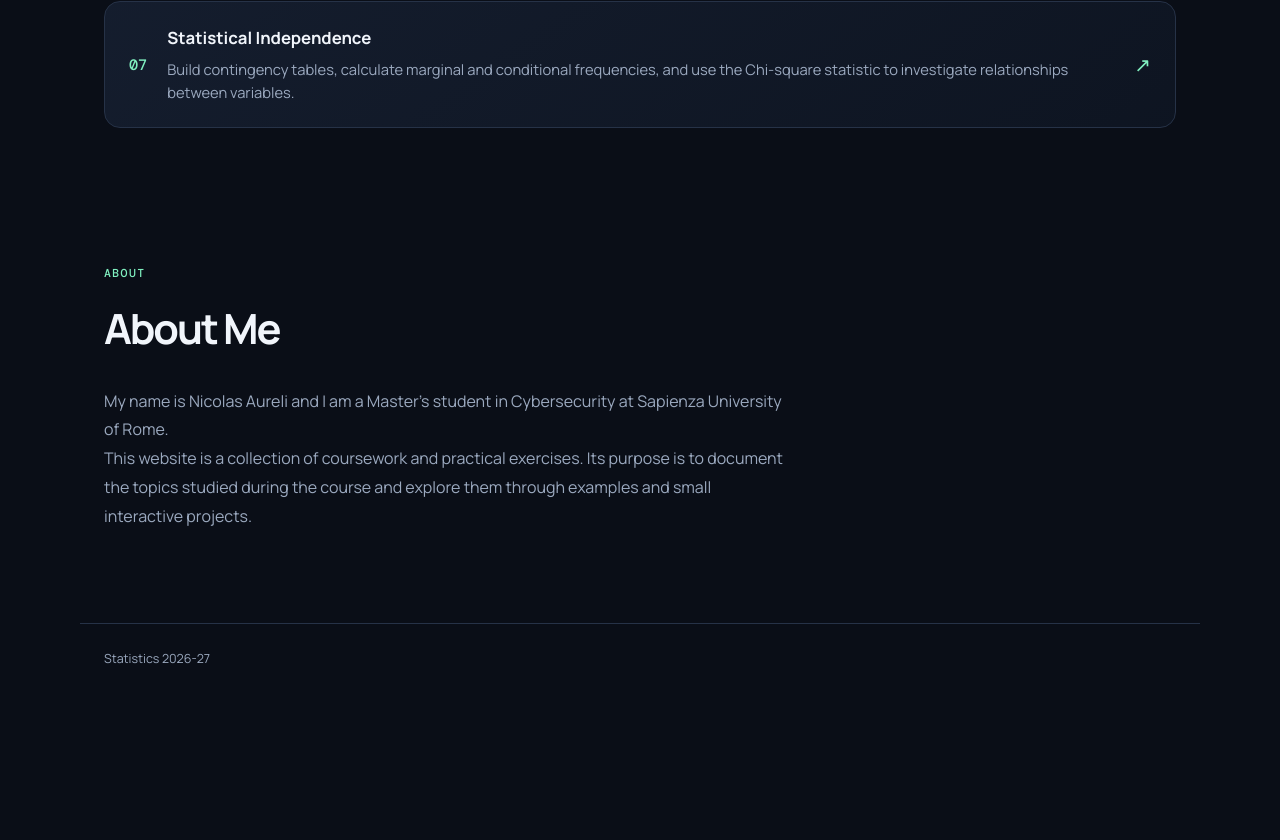
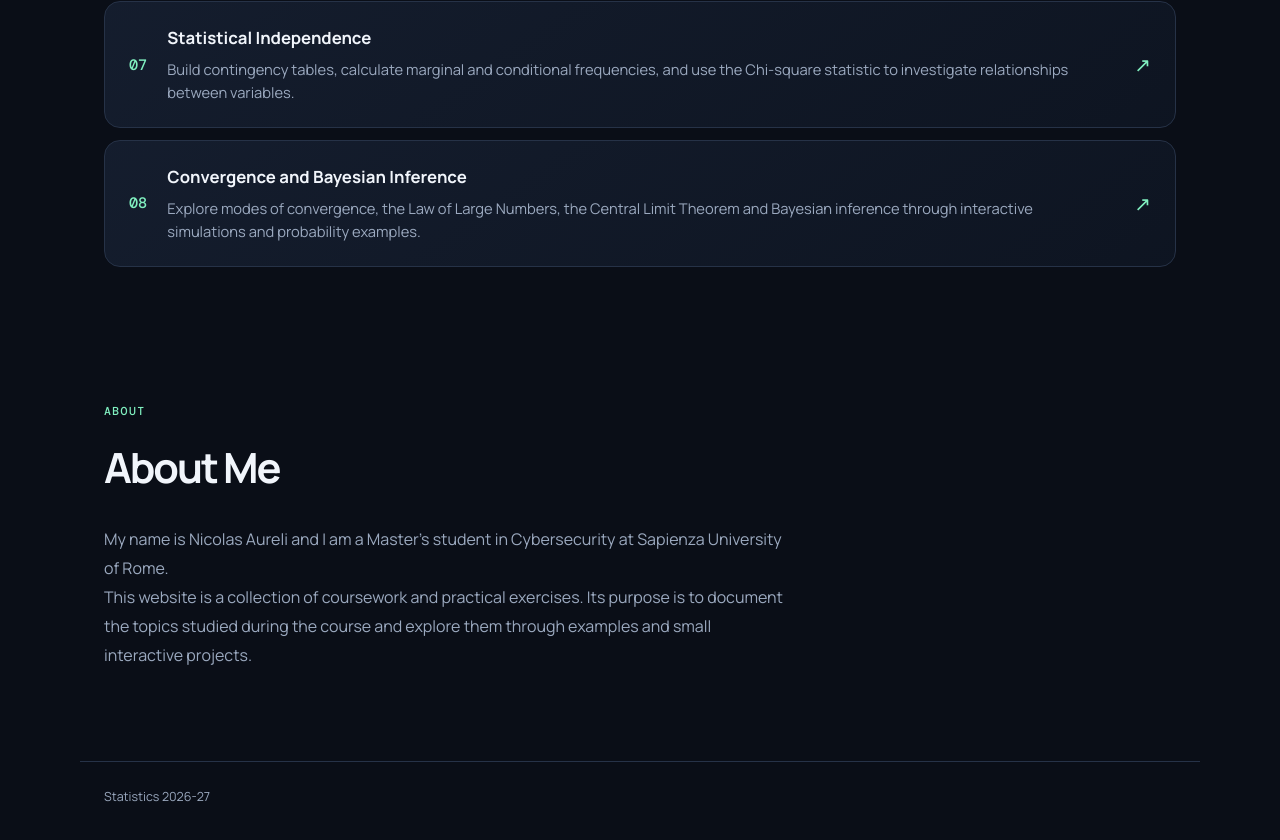
Before and after one commit to Nicolas-Aureli/Statistics-2026-27, a plain HTML site: page index.html in a window 1280 px wide. Shown: the part 1886-2726 px from the top of the page. Before the commit the page ends 2593 px from the top, so only its background shows below. Drawn offline with nearby package versions, Linux system fonts and the light colour scheme.

Commit message:
Update index.html

```diff
--- a/index.html
+++ b/index.html
@@ -176,6 +176,23 @@
           <span class="homework-arrow">↗</span>
         </a>
 
+          <a class="homework-item" href="homework-8/">
+          <span class="homework-number">08</span>
+
+          <span class="homework-content">
+            <span class="homework-title">
+              Convergence and Bayesian Inference
+            </span>
+            <span class="homework-description">
+              Explore modes of convergence, the Law of Large Numbers,
+              the Central Limit Theorem and Bayesian inference through
+              interactive simulations and probability examples.
+            </span>
+          </span>
+
+          <span class="homework-arrow">↗</span>
+        </a>
+
       </div>
     </section>
 
```
